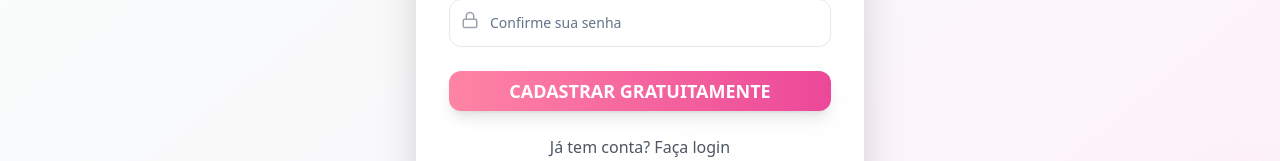
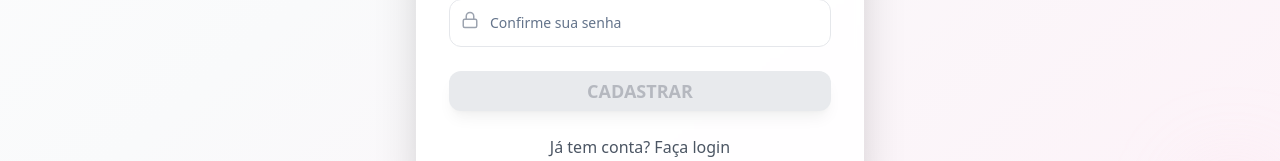
Before and after one commit to akjota2/rosa-mobile-design-flow-85, a React (Vite) app: page / in a window 1280 px wide. Shown: the part 3050-3211 px from the top of the page. Built offline with nearby package versions, Linux system fonts and the light colour scheme; no server answers.

Commit message:
Fix: Validate password confirmation and update button text
Validate that the password and confirmation password fields match before enabling the registration button. Also, change the button text from "Cadastrar gratuitamente" to "Cadastrar".

```diff
--- a/src/components/RegistrationForm.tsx
+++ b/src/components/RegistrationForm.tsx
@@ -1,4 +1,3 @@
-
 import { useState, useEffect } from 'react';
 import { Button } from '@/components/ui/button';
 import { Input } from '@/components/ui/input';
@@ -90,8 +89,17 @@ export const RegistrationForm = () => {
     setShowSuggestions(false);
   };
 
+  // Verificar se as senhas são iguais
+  const senhasIguais = formData.senha === formData.confirmarSenha;
+  const podeEnviar = formData.nome && formData.email && formData.telefone &&
+    formData.senha && formData.confirmarSenha && formData.idade &&
+    formData.cidade && senhasIguais;
+
   const handleSubmit = (e: React.FormEvent) => {
     e.preventDefault();
+    if (!senhasIguais) {
+      return;
+    }
     console.log('Form submitted:', formData);
     setShowVipPopup(true);
   };
@@ -259,18 +267,28 @@ export const RegistrationForm = () => {
                       placeholder="Confirme sua senha"
                       value={formData.confirmarSenha}
                       onChange={handleInputChange}
-                      className="pl-10 h-10 md:h-12 rounded-xl border-gray-200 focus:border-primary-400"
+                      className={`pl-10 h-10 md:h-12 rounded-xl border-gray-200 focus:border-primary-400 ${
+                        formData.confirmarSenha && !senhasIguais ? 'border-red-400 focus:border-red-400' : ''
+                      }`}
                       required
                     />
                   </div>
+                  {formData.confirmarSenha && !senhasIguais && (
+                    <p className="text-red-500 text-sm">As senhas não coincidem</p>
+                  )}
                 </div>
               </div>
 
               <Button
                 type="submit"
-                className="w-full bg-gradient-to-r from-primary-500 to-pink-500 hover:from-primary-600 hover:to-pink-600 text-white font-bold py-3 md:py-4 rounded-xl text-base md:text-lg shadow-lg hover:shadow-xl transform hover:scale-105 transition-all duration-300"
+                disabled={!podeEnviar}
+                className={`w-full font-bold py-3 md:py-4 rounded-xl text-base md:text-lg shadow-lg transform transition-all duration-300 ${
+                  podeEnviar
+                    ? 'bg-gradient-to-r from-primary-500 to-pink-500 hover:from-primary-600 hover:to-pink-600 text-white hover:shadow-xl hover:scale-105'
+                    : 'bg-gray-300 text-gray-500 cursor-not-allowed'
+                }`}
               >
-                CADASTRAR GRATUITAMENTE
+                CADASTRAR
               </Button>
             </form>
 
```
